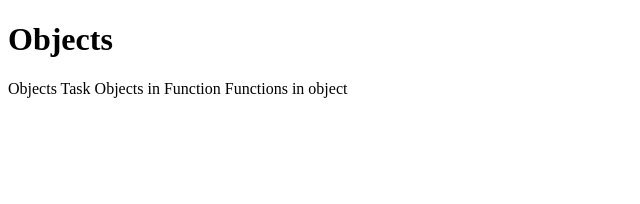
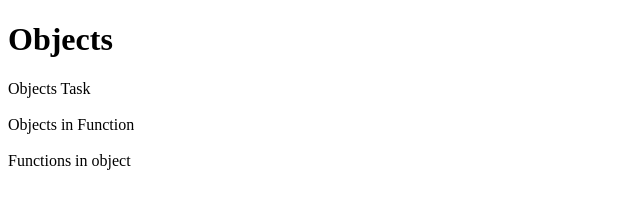
Before and after one commit to prasunasilagani-cell/Object, a plain HTML site: page index.html in a window 1280 px wide. Shown: the whole page, without its empty margins (0-640 px from the left). Drawn offline with Linux system fonts and the light colour scheme.

Commit message:
Add files via upload

```diff
--- a/index.html
+++ b/index.html
@@ -13,8 +13,8 @@
 </head>
 <body>
     <h1>Objects</h1>
-    <a href="objecttask.js">Objects Task</a>
-    <a href="Objectinfunctiontask.js">Objects in Function</a>
-    <a href="functionsinobjects.js">Functions in object</a>
+    <a href="objecttask.js">Objects Task</a><br><br>
+    <a href="Objectinfunctiontask.js">Objects in Function</a><br><br>
+    <a href="functionsinobjects.js">Functions in object</a><br><br>
 </body>
 </html>
```
